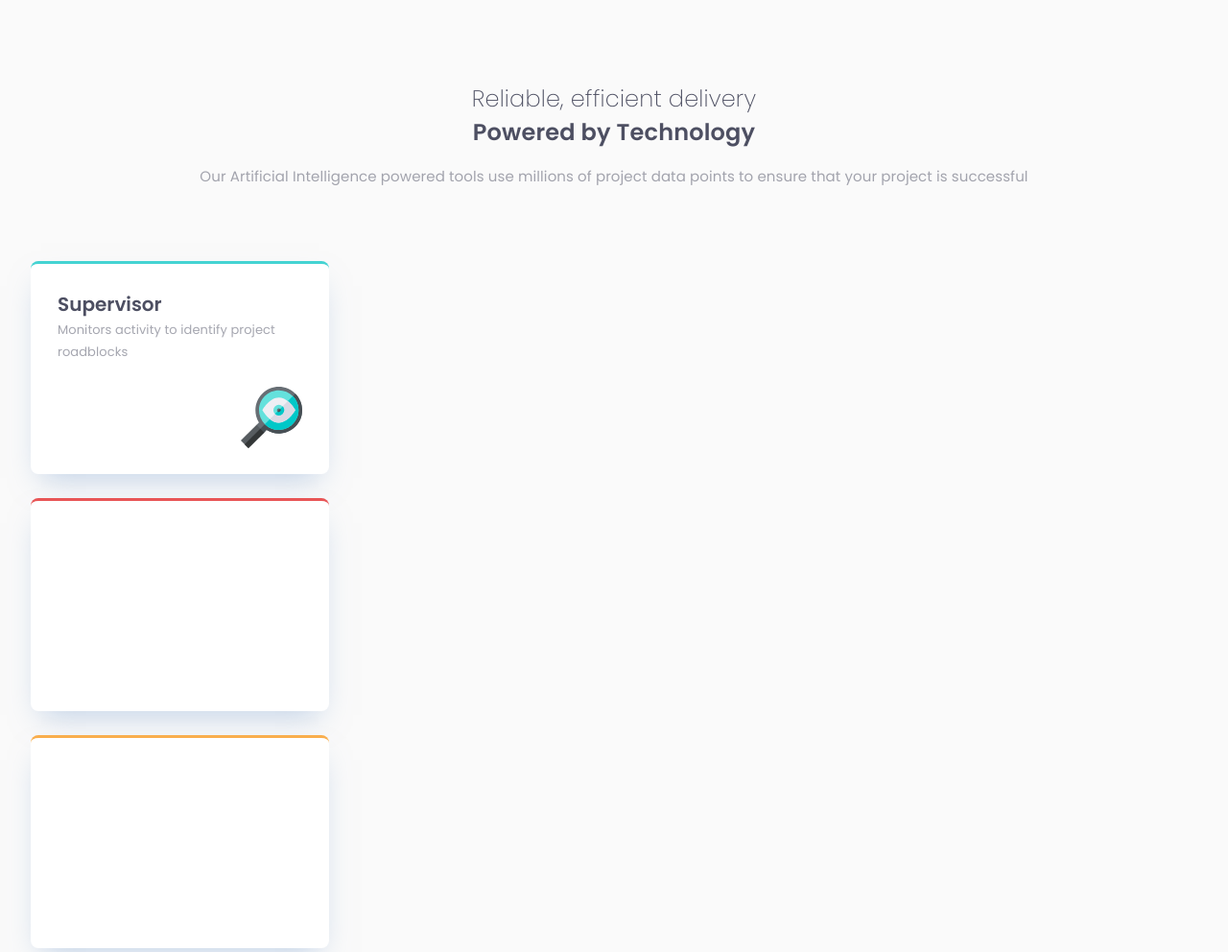
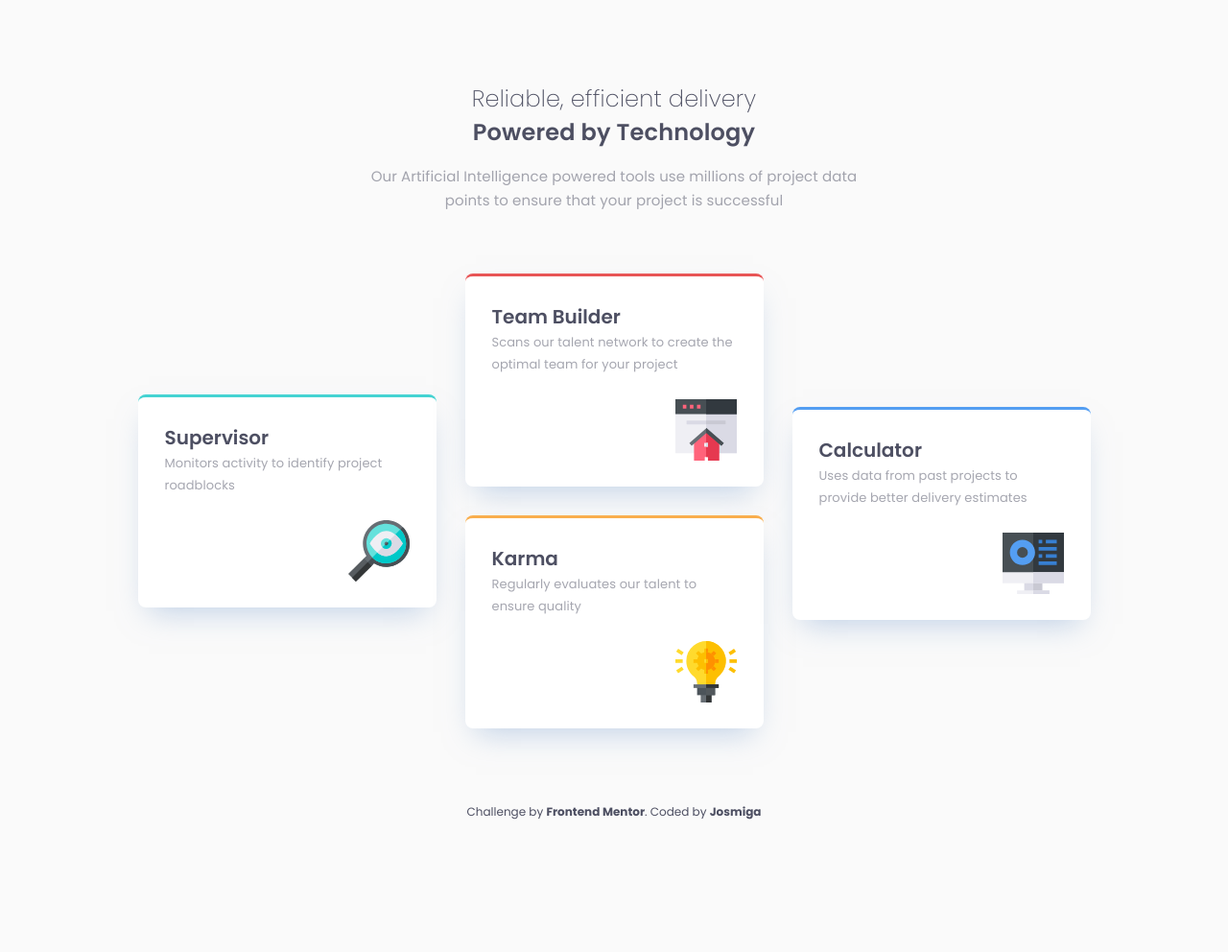
Before and after one commit to Josmiga/four-card-feature-section-master, a plain HTML site: page index.html in a window 1280 px wide. Shown: the top 992 px of the page at 96% size. After the commit the page ends 855 px from the top, so only its background shows below. Drawn offline with Linux system fonts and the light colour scheme.

Commit message:
upd: html and css changes

```diff
--- a/index.html
+++ b/index.html
@@ -32,11 +32,28 @@
           <img class="card-image" src="./images/icon-supervisor.svg" alt="">
         </div>
         <div class="internal-card-container">
-          <div class="card red-card"></div>
-          <div class="card yellow-card"></div>
+          <div class="card red-card">
+            <span class="card-topic">Team Builder</span>
+            <p class="card-text">Scans our talent network to create the optimal team for your project</p>
+            <img src="./images/icon-team-builder.svg" alt="" class="card-image">
+          </div>
+          <div class="card yellow-card">
+            <span class="card-topic">Karma</span>
+            <p class="card-text">Regularly evaluates our talent to ensure quality</p>
+            <img src="./images/icon-karma.svg" alt="" class="card-image">
+          </div>
         </div>
-        <div class="card blue-card"></div>
+        <div class="card blue-card">
+          <span class="card-topic">Calculator</span>
+          <p class="card-text">Uses data from past projects to provide better delivery estimates</p>
+          <img src="./images/icon-calculator.svg" alt="" class="card-image">
+        </div>
       </div>
     </main>
+    <footer>
+      Challenge by <a href="https://www.frontendmentor.io/?ref=challenge" target="_blank">
+        Frontend Mentor</a
+      >. Coded by <a href="https://github.com/Josmiga" target="_blank">Josmiga</a>
+    </footer>
   </body>
 </html>
--- a/style.css
+++ b/style.css
@@ -16,13 +16,22 @@ html, body{
 
 body{
     background-color: #fafafa;
+    display: flex;
+    flex-direction: column;
+    align-items: center;
 }
 
 main{
-    padding: 85px 32px 0px;
+    padding: 85px 32px 78px;
+    width: 100%;
+    display: flex;
+    flex-direction: column;
+    align-items: center;
 }
 
 .main-topics{
+    width: 311px;
+    height: 161px;
     text-align: center;
     font-family: var(--font-family);
     color: var(--font-color);
@@ -50,6 +59,10 @@ main{
 }
 
 .principal-card-container{
+    display: flex;
+    flex-direction: column;
+    align-items: center;
+    width: 100%;
     margin-top: 76px;
 }
 
@@ -107,3 +120,37 @@ main{
     bottom: 27px;
     right: 28px;
 }
+
+footer {
+    color: var(--font-color);
+    font-size: 12px;
+    font-family: var(--font-family);
+    margin-bottom: 12px;
+  }
+
+  footer a{
+    text-decoration: none;
+    font-weight: 700;
+    color: var(--font-color);
+  }
+
+  @media only screen and (min-width: 1024px){
+    .main-topics{
+        width: 540px;
+        height: auto;
+    }
+
+    .principal-card-container{
+        flex-direction: row;
+        justify-content: center;
+        margin-top: 64px;
+    }
+
+    .internal-card-container{
+        margin: 0px 30px;
+    }
+
+    .yellow-card{
+        margin-top: 30px;
+    }
+  }
```
